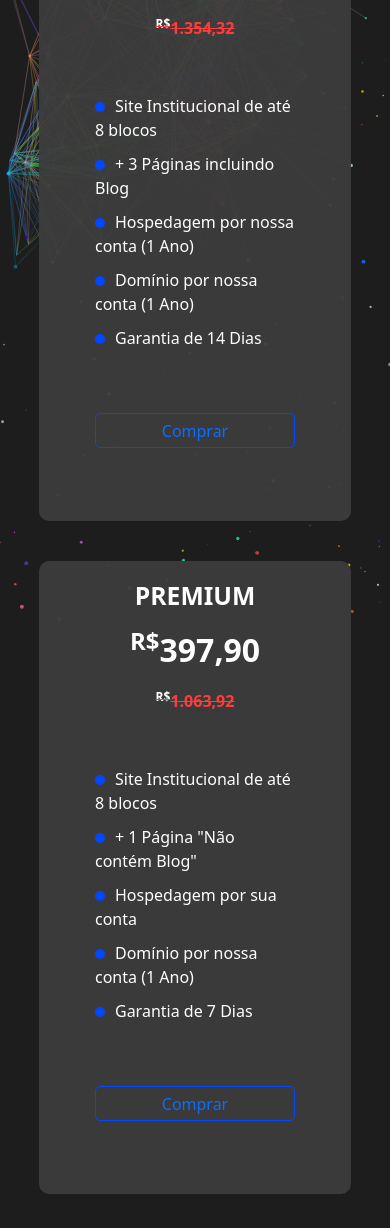
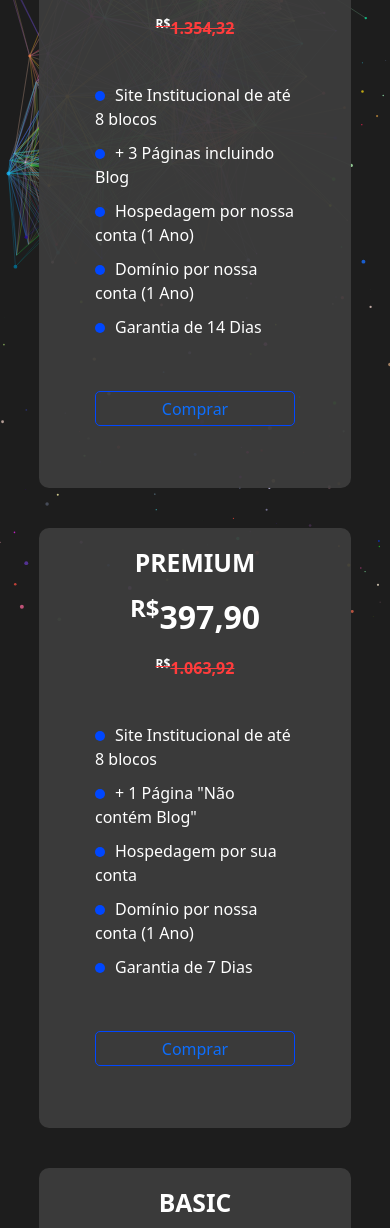
Before and after one commit to Murillo-Javier/site-empresa, a website: page planos.html in a window 390 px wide. Shown: the part 293-1521 px from the top of the page. Drawn offline with nearby package versions, Linux system fonts and the light colour scheme.

Commit message:
card mobile

```diff
--- a/style/planos.scss
+++ b/style/planos.scss
@@ -283,7 +283,7 @@ article {
     }
 }
 
-@media only screen and (max-width: 990px) {
+@media only screen and (max-width: 900px) {
     .flex-card {
         flex-wrap: wrap;
         align-items: center;
@@ -323,7 +323,7 @@ article {
 
     .plano-card-premium {
         width: 80vw;
-        height: 75vh;
+        height: 600px;
         ul {
             li {
                 width: 200px;
@@ -333,7 +333,7 @@ article {
 
     .plano-card {
         width: 80vw;
-        height: 75vh;
+        height: 600px;
         ul {
             li {
                 width: 200px;
```
Also changed, not shown: style/planos.css, 1 other file.
